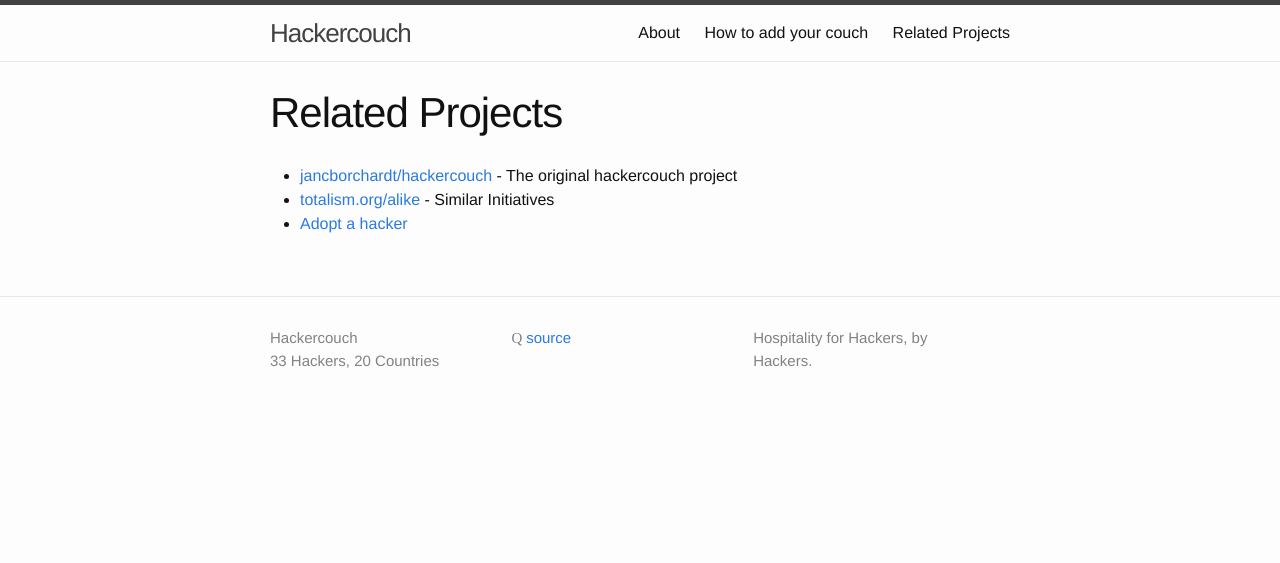
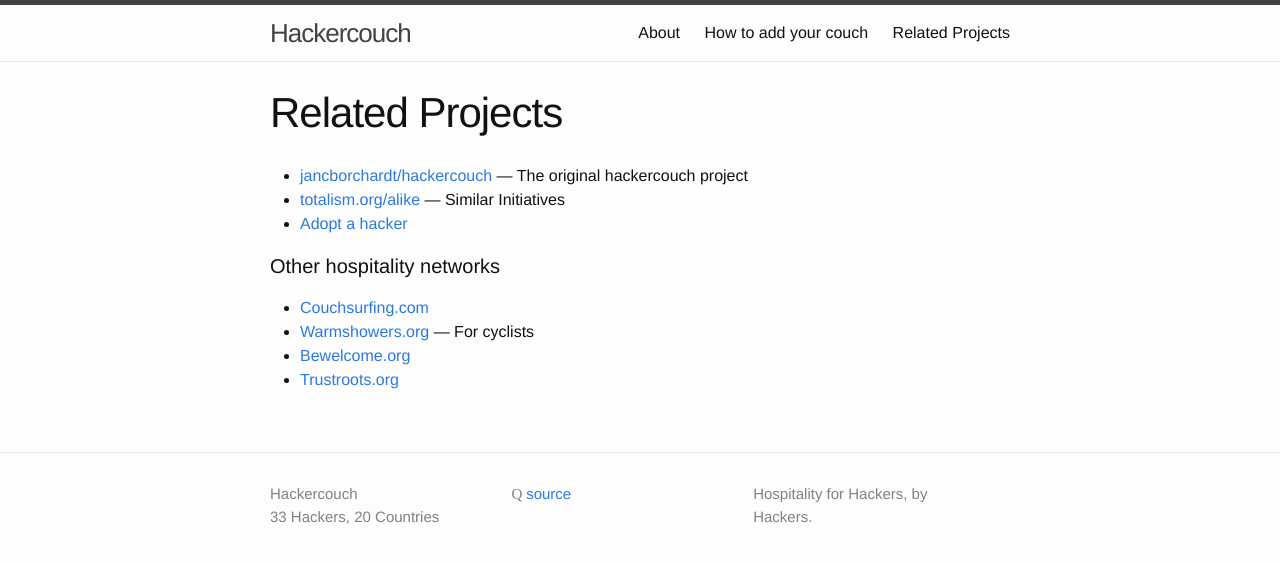
Before and after one commit to hackercouch/hackercouch, a Jekyll site: the page built from related.md, in a window 1280 px wide. Shown: the top 563 px of the page. Built offline with Jekyll 4.4.1, drawn with Linux system fonts in a browser that asks for light colours; some web fonts are replaced.

Commit message:
Text changes to static pages

```diff
--- a/related.md
+++ b/related.md
@@ -3,8 +3,12 @@
 layout: page
 ---
 
-- [jancborchardt/hackercouch][original] - The original hackercouch project
-- [totalism.org/alike](http://totalism.org/alike "Similar Initiatives") - Similar Initiatives
-- [Adopt a hacker](http://www.adoptahacker.com/index.php)
+- [jancborchardt/hackercouch](https://github.com/jancborchardt/hackercouch) — The original hackercouch project
+- [totalism.org/alike](http://totalism.org/alike "Similar Initiatives") — Similar Initiatives
+- [Adopt a hacker](http://www.adoptahacker.com/)
 
-[original]: https://github.com/jancborchardt/hackercouch "The original hackercouch project"
+#### Other hospitality networks
+- [Couchsurfing.com](https://www.couchsurfing.com/)
+- [Warmshowers.org](https://www.warmshowers.org/) — For cyclists
+- [Bewelcome.org](https://www.bewelcome.org/)
+- [Trustroots.org](https://www.trustroots.org/)
```
Also changed, not shown: about.md (+3 -3 lines), add.md (+3 -1 lines).
